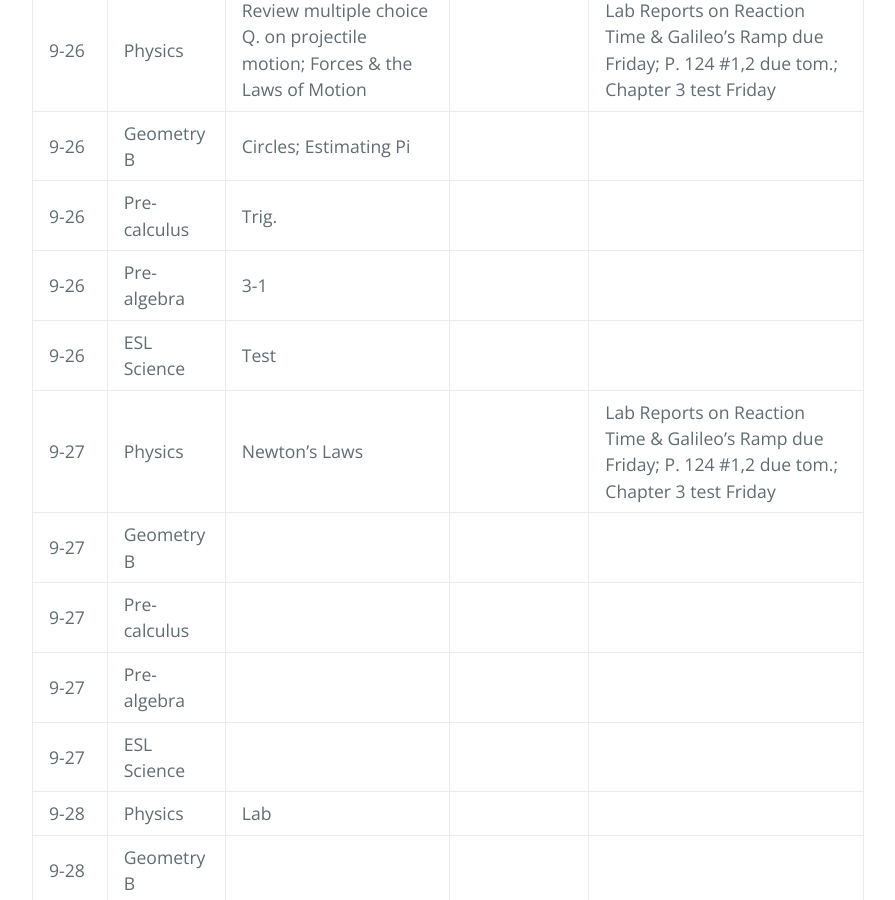
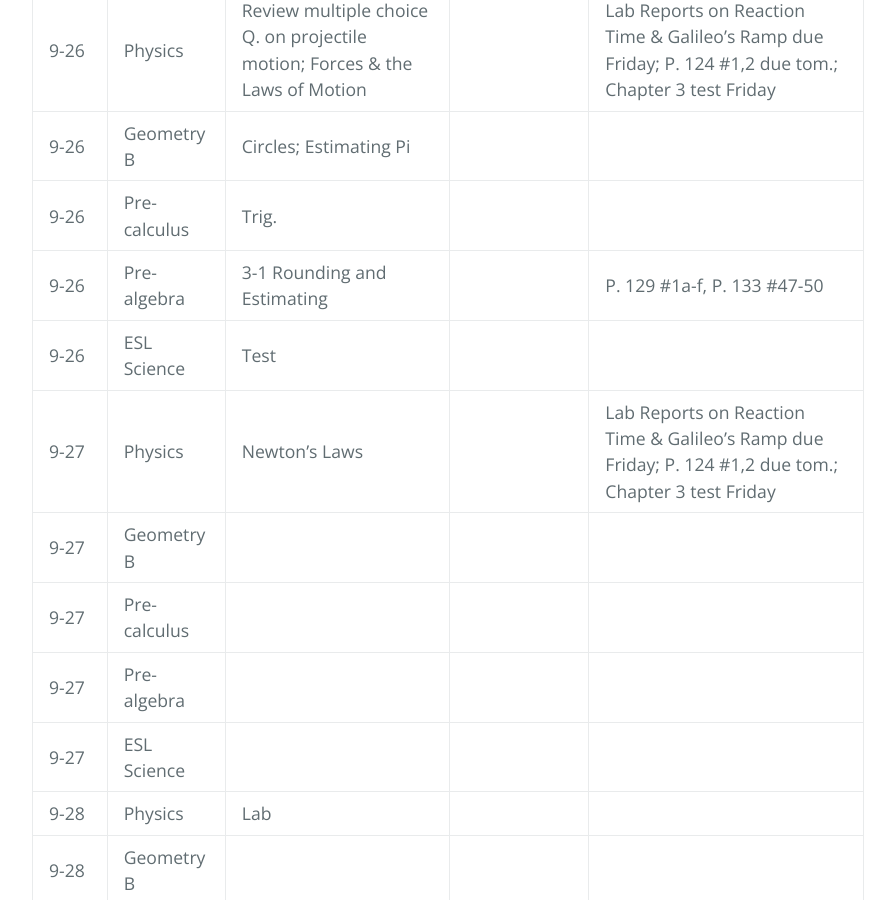
Before and after one commit to gpayoo/gpayoo, a Jekyll site: the page built from index.md, in a window 1280 px wide and 900 px high, scrolled down 650 px. Shown: the whole window, without its empty margins (192-1087 px from the left). Built offline with Jekyll 4.4.1, drawn with Linux system fonts in a browser that asks for light colours; our own code applies the rules of GitHub Pages for plain Markdown files.

Commit message:
Update index.md

```diff
--- a/index.md
+++ b/index.md
@@ -12,7 +12,7 @@ layout: default
 | 9-26 | Physics | Review multiple choice Q. on projectile motion; Forces & the Laws of Motion | | Lab Reports on Reaction Time & Galileo's Ramp due Friday; P. 124 #1,2 due tom.; Chapter 3 test Friday
 | 9-26 | Geometry B | Circles; Estimating Pi | |  |
 | 9-26 | Pre-calculus | Trig.  | |
-| 9-26 | Pre-algebra | 3-1 | |
+| 9-26 | Pre-algebra | 3-1 Rounding and Estimating | | P. 129 #1a-f, P. 133 #47-50
 | 9-26 | ESL Science | Test |  |
 | 9-27 | Physics | Newton's Laws | |  Lab Reports on Reaction Time & Galileo's Ramp due Friday; P. 124 #1,2 due tom.; Chapter 3 test Friday
 | 9-27 | Geometry B |  | |  |
```
